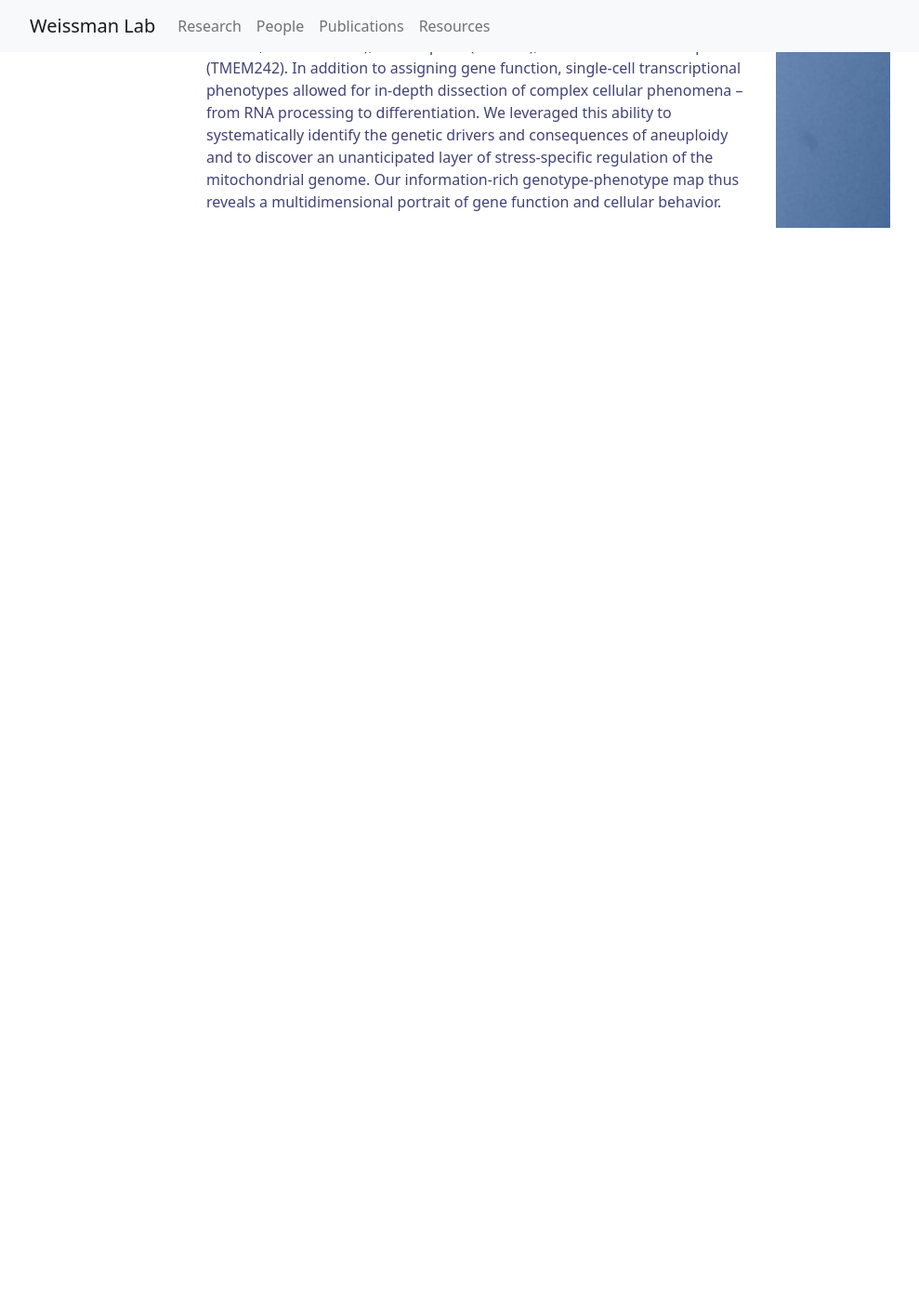
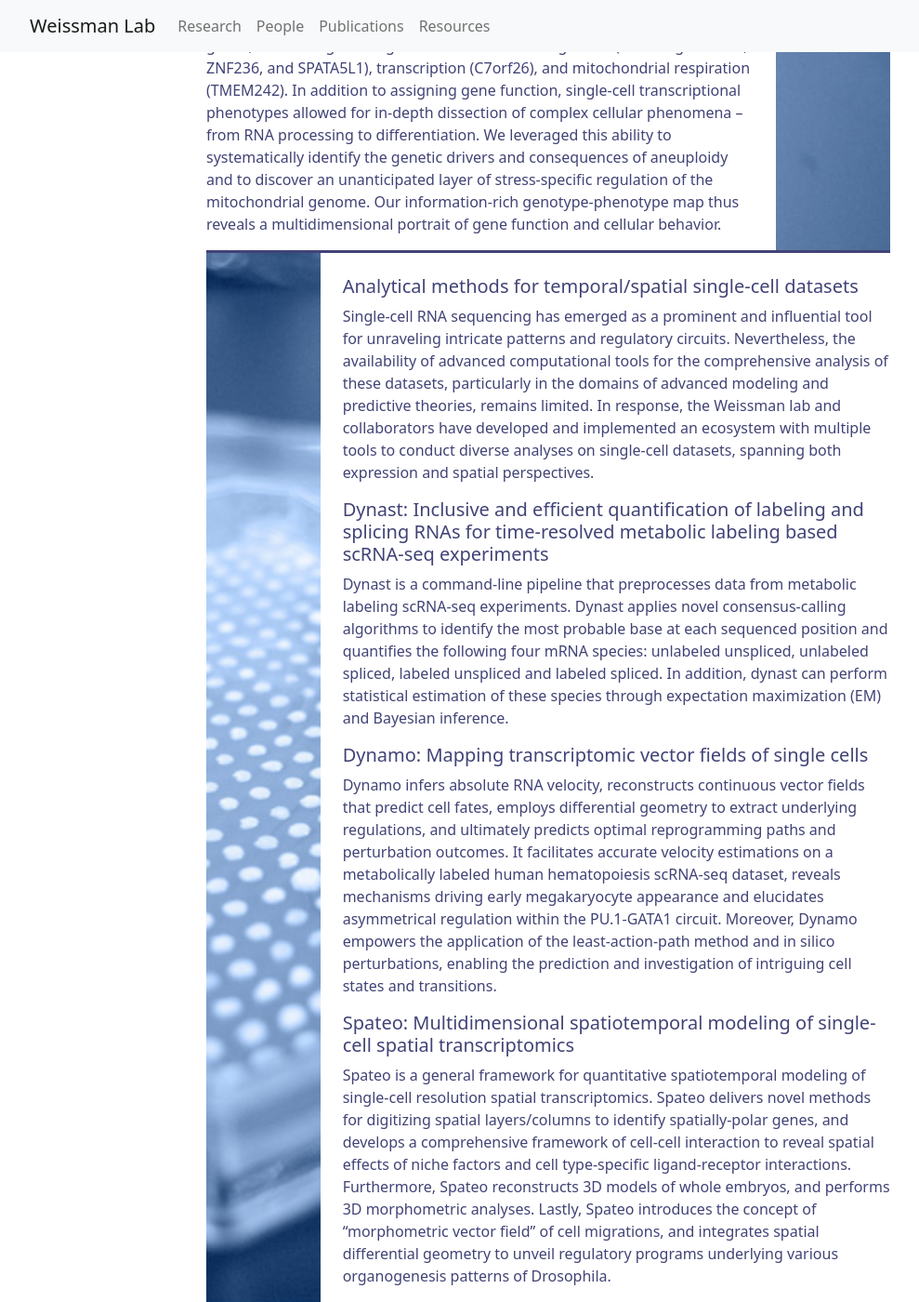
Before and after one commit to whitehead/weissmanlab, a Jekyll site: the page built from _pages/research.html, in a window 1280 px wide and 1400 px high, scrolled down 4715 px. Shown: the whole window at 93% size, without its empty margins (50-1039 px from the left). Built offline with Jekyll 4.4.1, drawn with Linux system fonts in a browser that asks for light colours; before the commit the page ends 4960 px from its top, so only the background shows below that; some of the changed text lies outside the part shown.

```diff
--- a/_pages/research.html
+++ b/_pages/research.html
@@ -26,6 +26,7 @@ permalink: /research/
                     <li><a class="d-block" href="#cancer_evolution">Mapping Cancer Evolution</a></li>
                     <li><a class="d-block" href="#principles">Understanding the Organizational Principles of Cellular Systems</a></li>
                     <li><a class="d-block" href="#maps">Information-rich Genotype-Phenotype Maps</a></li>
+                    <li><a class="d-block" href="#single_cell_analysis">Analytical methods for temporal/spatial single-cell datasets</a></li>
                     </ul>
                 </div>
                 <div class="col-2">
@@ -128,6 +129,51 @@ permalink: /research/
                     <img class="research_img" src="{{ site.baseurl }}/assets/img/old_site_images/research/psi.jpg">
                 </div>
             </div>
+            <div class="row border_top g-0">
+                <div class="col-2">
+                    <img class="research_img" src="{{ site.baseurl }}/assets/img/old_site_images/research/emap1.jpg">
+                </div>
+                <div class="col-10 pt-4 ps-4">
+                    <h5 id='single_cell_analysis'>Analytical methods for temporal/spatial single-cell datasets</h5>
+
+                    <p>Single-cell RNA sequencing has emerged as a prominent and influential tool for unraveling
+                    intricate patterns and regulatory circuits. Nevertheless, the availability of advanced computational
+                    tools for the comprehensive analysis of these datasets, particularly in the domains of advanced
+                    modeling and predictive theories, remains limited. In response, the Weissman lab and collaborators
+                    have developed and implemented an ecosystem with multiple tools to conduct diverse analyses on
+                    single-cell datasets, spanning both expression and spatial perspectives.</p>
+
+                    <h5>Dynast: Inclusive and efficient quantification of labeling and splicing RNAs for time-resolved metabolic labeling based scRNA-seq experiments</h5>
+
+                    <p>Dynast is a command-line pipeline that preprocesses data from metabolic labeling scRNA-seq
+                    experiments. Dynast applies novel consensus-calling algorithms to identify the most probable base
+                    at each sequenced position and quantifies the following four mRNA species: unlabeled unspliced,
+                    unlabeled spliced, labeled unspliced and labeled spliced. In addition, dynast can perform
+                    statistical estimation of these species through expectation maximization (EM) and Bayesian inference.</p>
+
+                    <h5>Dynamo: Mapping transcriptomic vector fields of single cells</h5>
+
+                    <p>Dynamo infers absolute RNA velocity, reconstructs continuous vector fields that predict cell
+                    fates, employs differential geometry to extract underlying regulations, and ultimately predicts
+                    optimal reprogramming paths and perturbation outcomes. It facilitates accurate velocity estimations
+                    on a metabolically labeled human hematopoiesis scRNA-seq dataset, reveals mechanisms driving early
+                    megakaryocyte appearance and elucidates asymmetrical regulation within the PU.1-GATA1 circuit.
+                    Moreover, Dynamo empowers the application of the least-action-path method and in silico
+                    perturbations, enabling the prediction and investigation of intriguing cell states and transitions.</p>
+
+                    <h5>Spateo: Multidimensional spatiotemporal modeling of single-cell spatial transcriptomics</h5>
+
+                    <p>Spateo is a general framework for quantitative spatiotemporal modeling of single-cell resolution
+                    spatial transcriptomics. Spateo delivers novel methods for digitizing spatial layers/columns to
+                    identify spatially-polar genes, and develops a comprehensive framework of cell-cell interaction to
+                    reveal spatial effects of niche factors and cell type-specific ligand-receptor interactions.
+                    Furthermore, Spateo reconstructs 3D models of whole embryos, and performs 3D morphometric analyses.
+                    Lastly, Spateo introduces the concept of “morphometric vector field” of cell migrations, and
+                    integrates spatial differential geometry to unveil regulatory programs underlying various
+                    organogenesis patterns of Drosophila. </p>
+
+                </div>
+            </div>
         </div>
     </div>
 </div>
```
Also changed, not shown: other parts of _pages/research.html (+1 -1 lines), _pages/resources.html (+17 -0 lines).
